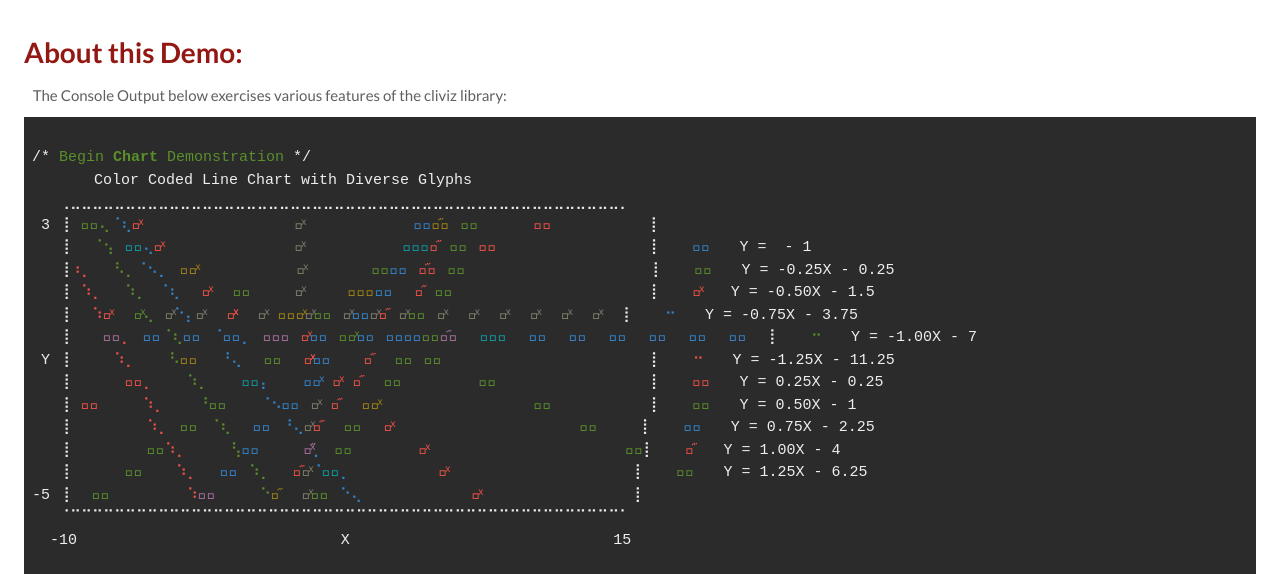
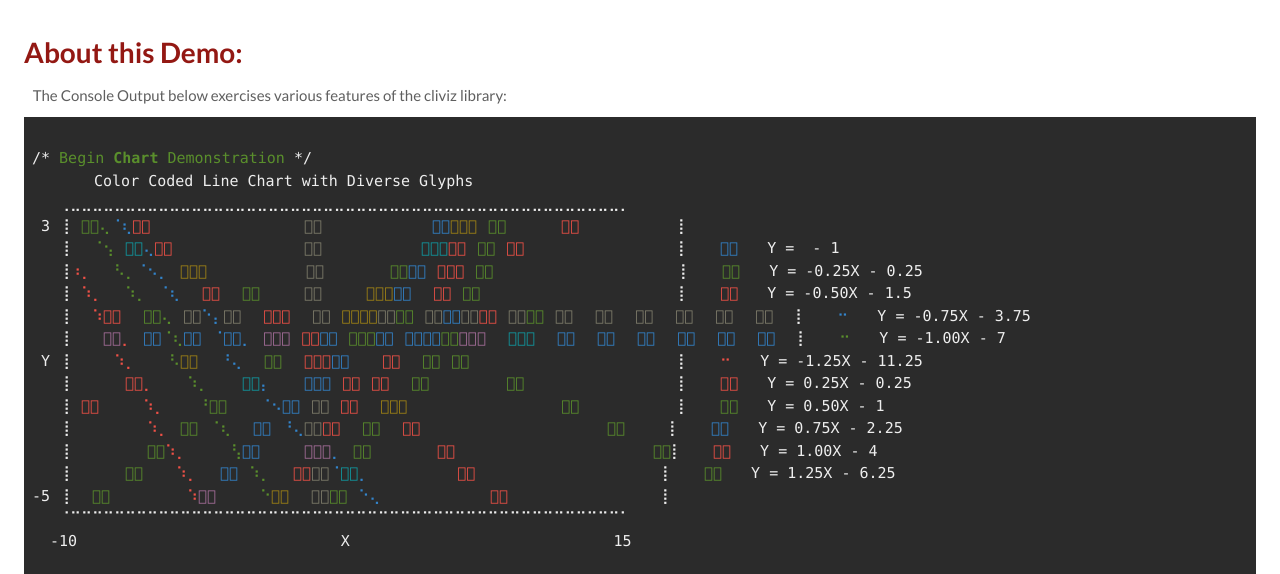
Before and after one commit to dragonfly-ai/cliviz, a plain HTML site: page index.html in a window 1280 px wide. Shown: the part 170-744 px from the top of the page. Drawn offline with Linux system fonts and the light colour scheme.

Commit message:
deploy: 63f055e7094c047f48566140d811a3e1f59d5ddb

```diff
--- a/index.html
+++ b/index.html
@@ -25,7 +25,7 @@
 
 
     <style>
-    #console { font-family: 'Courier New', monospace; }
+    #console { font-family: ui-monospace, SFMono-Regular, SF Mono, Menlo, Consolas, Liberation Mono, monospace; }
     </style>
 </head>
 <body>
```
